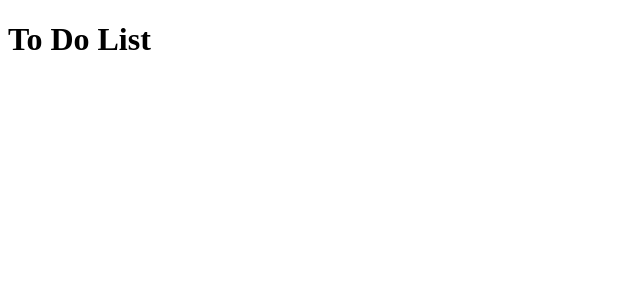
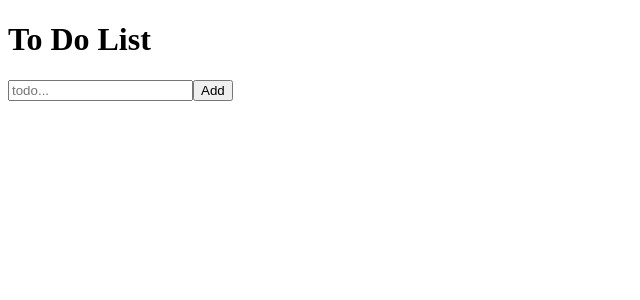
Before and after one commit to Liu-Ivy/ToDoApp, a React (Create React App) app in the folder todolist/: page / in a window 1280 px wide. Shown: the top 300 px of the page, without its empty margins (0-640 px from the left). Built offline with nearby package versions, Linux system fonts and the light colour scheme; the HTML template or start-up script is replaced by a standard one.

Commit message:
display todos done

```diff
--- a/todolist/package.json
+++ b/todolist/package.json
@@ -8,7 +8,8 @@
     "@testing-library/user-event": "^7.2.1",
     "react": "^16.13.1",
     "react-dom": "^16.13.1",
-    "react-scripts": "3.4.1"
+    "react-scripts": "3.4.1",
+    "shortid": "^2.2.15"
   },
   "scripts": {
     "start": "react-scripts start",
--- a/todolist/src/components/TodoForm.js
+++ b/todolist/src/components/TodoForm.js
@@ -1,8 +1,38 @@
 import React, { Component } from "react";
+import shortid from "shortid";
 
 class TodoForm extends Component {
+  state = {
+    text: "",
+  };
+  handleChange = (e) => {
+    this.setState({ [e.target.name]: e.target.value });
+  };
+
+  handleSubmit = (e) => {
+    e.preventDefault();
+    this.props.onSubmit({
+      id: shortid.generate(),
+      text: this.state.text,
+      complete: false,
+    });
+    this.setState({ text: "" }); //to empty the inputfild
+  };
+
   render() {
-    return <div></div>;
+    return (
+      <div>
+        <form onSubmit={this.handleSubmit}>
+          <input
+            name="text"
+            value={this.state.text}
+            placeholder="todo..."
+            onChange={this.handleChange}
+          />
+          <button onClick={this.handleSubmit}> Add </button>
+        </form>
+      </div>
+    );
   }
 }
 export default TodoForm;
--- a/todolist/src/components/TodoList.js
+++ b/todolist/src/components/TodoList.js
@@ -1,8 +1,12 @@
 import React, { Component } from "react";
+import TodoForm from "./TodoForm";
 /*
   TodoMVC
   1. add todo
+    1.input
+    2.submit
   2. display todos
+    1.map()
   3. cross off todo
   4. show number of active todos
   5. filter all/active/complete
@@ -13,8 +17,23 @@ import React, { Component } from "react";
 */
 
 class TodoList extends Component {
+  state = {
+    todos: [],
+  };
+  addTodos = (todo) => {
+    this.setState({ todos: [todo, ...this.state.todos] });
+    console.log(this.state.todos);
+  };
   render() {
-    return <div></div>;
+    return (
+      <div>
+        <TodoForm onSubmit={this.addTodos} />
+        {/* {JSON.stringify(this.state.todos)} */}
+        {this.state.todos.map((todo) => (
+          <div key={todo.id}>{todo.text}</div>
+        ))}
+      </div>
+    );
   }
 }
 export default TodoList;
```
Also changed, not shown: 1 other file (tests, documents, lock files or other folders).
